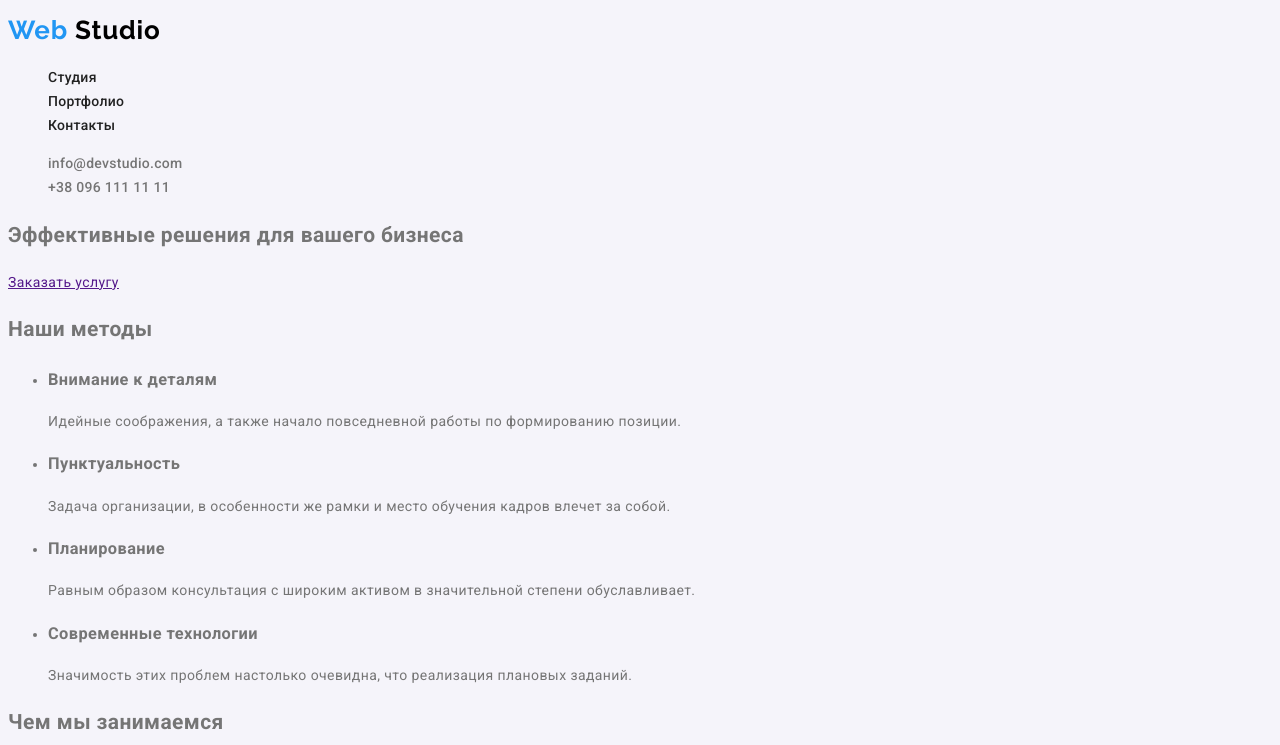
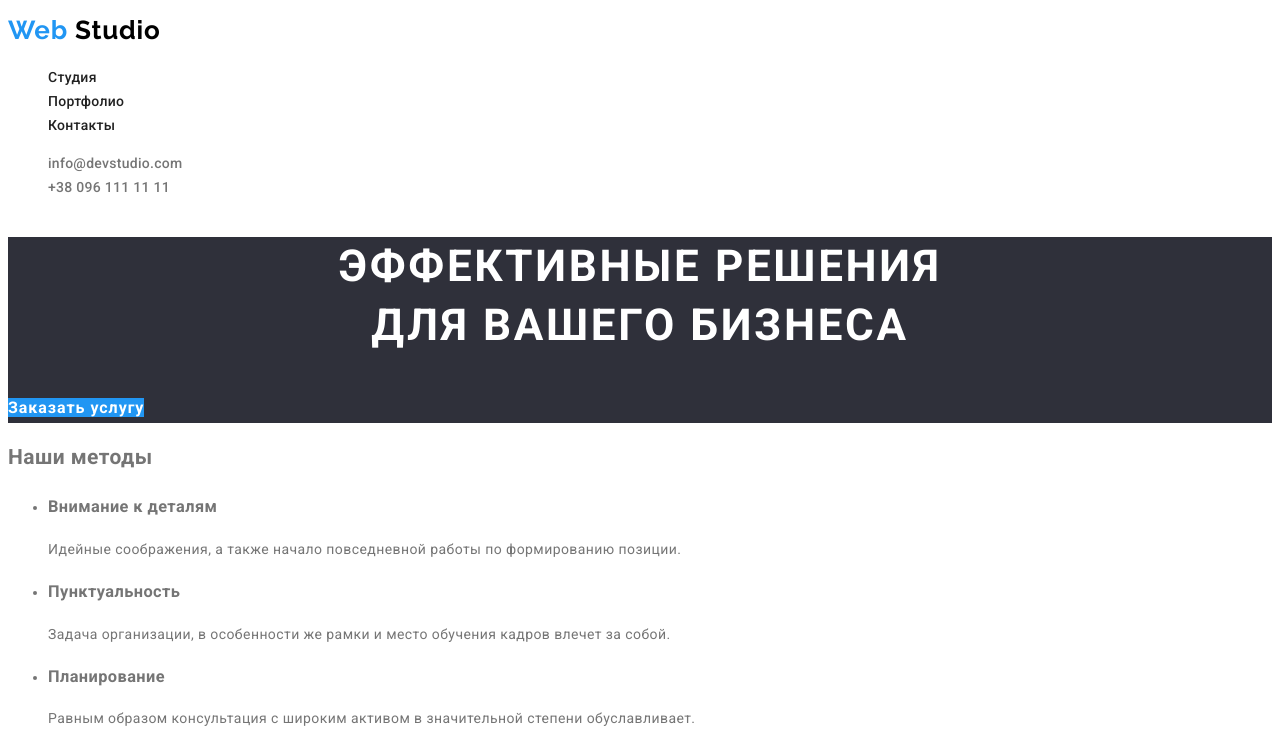
Before and after one commit to darya425/goit-markup-hw-02, a plain HTML site: page index.html in a window 1280 px wide. Shown: the top 745 px of the page. Drawn offline with Linux system fonts and the light colour scheme.

Commit message:
added css hero

```diff
--- a/css/style.css
+++ b/css/style.css
@@ -2,7 +2,7 @@
   --primary-text-color: #757575;
   --title-text-color: #212121;
   --accent-color: #2196f3;
-  --primary-white-color: #f5f4fa;
+  --primary-white-color: #ffffff;
   --accent-bg-color: #e5e5e5;
 }
 
@@ -29,7 +29,6 @@ body {
   color: #000000;
 
   font-family: Raleway;
-  font-style: normal;
   font-weight: bold;
   font-size: 26px;
   letter-spacing: 0.03em;
@@ -42,7 +41,6 @@ body {
 .site-nav .link {
   color: var(--title-text-color);
 
-  font-style: normal;
   font-weight: 500;
   font-size: 14px;
   line-height: 1.14;
@@ -58,9 +56,38 @@ body {
 .auth-nav .link {
   color: var(--primary-text-color);
 
-  font-style: normal;
   font-weight: 500;
   font-size: 14px;
   line-height: 1.14;
   letter-spacing: 0.02em;
 }
+
+.auth-nav .link:hover,
+.auth-nav .link:focus {
+  color: var(--accent-color);
+}
+
+/* Hero */
+.hero {
+  background: #2f303a;
+}
+.hero-title {
+  color: #ffffff;
+
+  font-weight: 900;
+  font-size: 44px;
+  line-height: 1.36;
+  text-align: center;
+  letter-spacing: 0.06em;
+  text-transform: uppercase;
+}
+
+.hero .link {
+  color: var(--primary-white-color);
+
+  font-weight: bold;
+  font-size: 16px;
+  line-height: 1.87;
+  letter-spacing: 0.06em;
+  background: var(--accent-color);
+}
--- a/index.html
+++ b/index.html
@@ -25,10 +25,11 @@
         </ul>
     </header>
     <main>
-        <section>
+        <!-- Цвет фона разметила т.к. белый на белом не виден))) -->
+        <section class="hero">
             <!-- Герой  -->
-            <h1>Эффективные решения для вашего бизнеса</h1>
-            <a href="">Заказать услугу</a>
+            <h1 class="hero-title">Эффективные решения<br> для вашего бизнеса</h1>
+            <a href="" class="link">Заказать услугу</a>
         </section>
         <section>
             <!-- Наши методы -->
```
